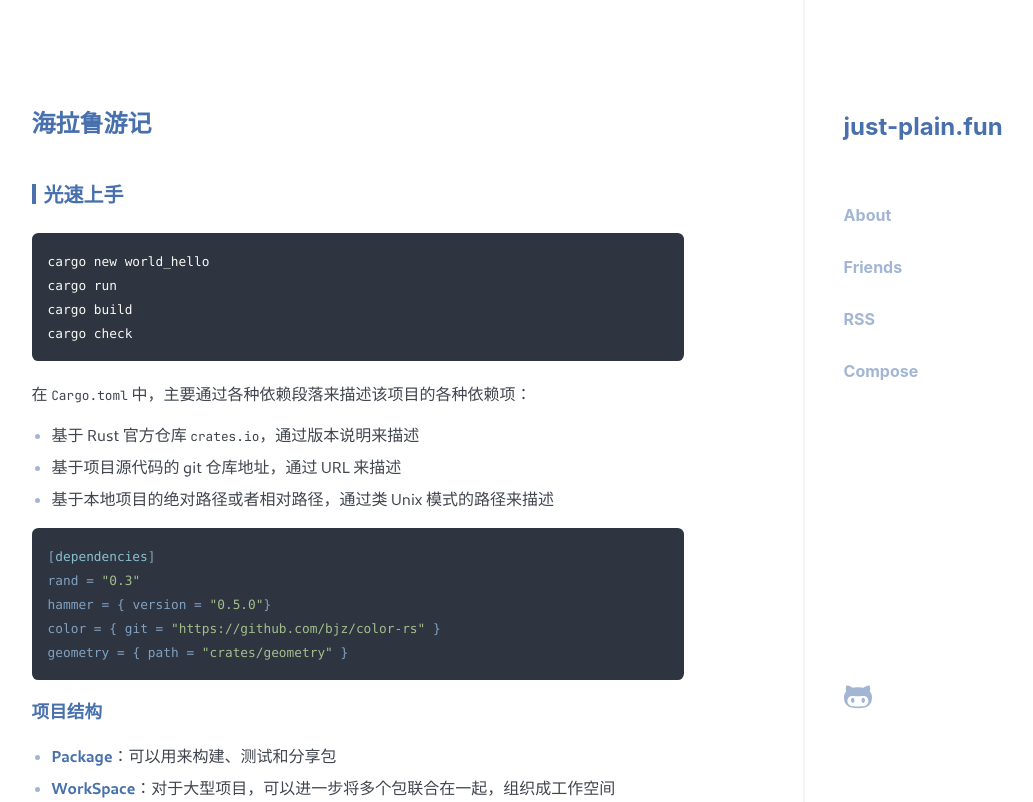
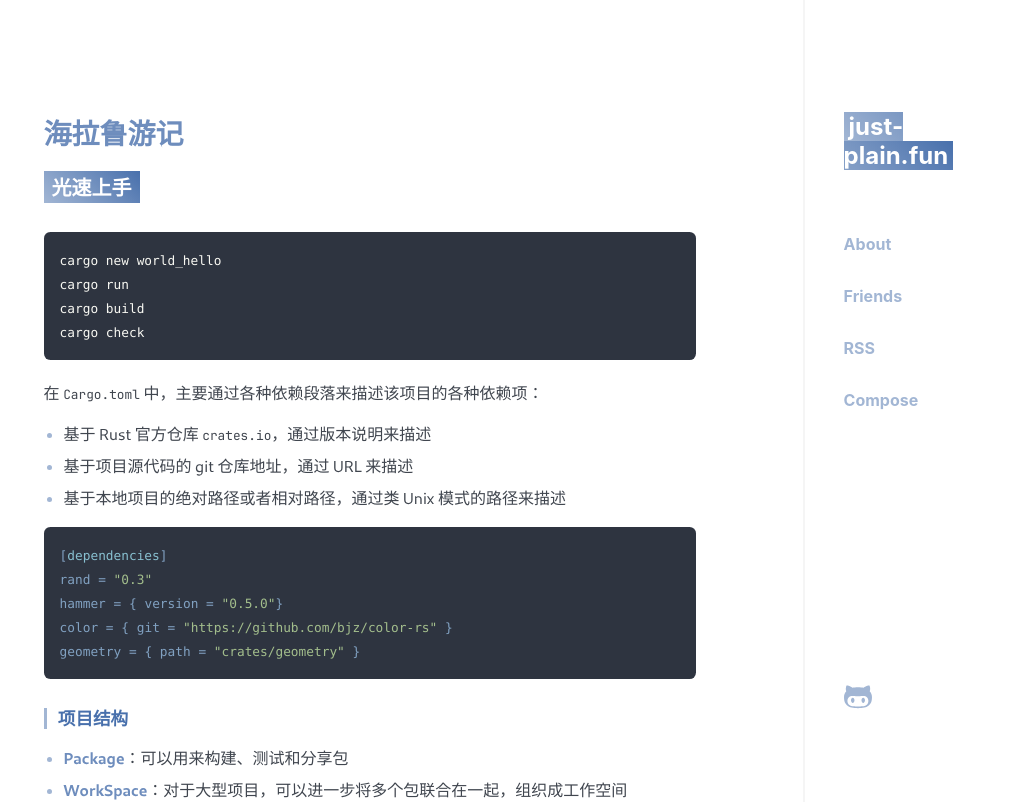
Before and after one commit to YiNNx/plainly-rusty-fe, a React (Create React App) app: page /post/1 in a window 1280 px wide. Shown: the top 802 px of the page, without its empty margins (206-1239 px from the left). Built offline with nearby package versions, Linux system fonts and the light colour scheme; a web font is replaced by a local one.

Commit message:
feat: try another ui style :thinking:

```diff
--- a/src/components/Header.tsx
+++ b/src/components/Header.tsx
@@ -4,12 +4,22 @@ import { theme } from '../theme';
 import Account from './Account';
 
 
-const HeaderContainer = styled.header`
+export const HeaderContainer = styled.header`
   align-items: center;
 
   h1 {
     font-size: 1.5rem;
     padding: 2rem 0;
+  }
+
+  h1 a span {
+    background-image: linear-gradient(45deg, ${theme.colors.secondary}, ${theme.colors.primary});
+    transition: ${theme.colors.secondary} 0.2s ease-out 0s, ${theme.colors.primary} 0.2s ease-in-out 0s;
+    color: ${theme.colors.background};
+    padding: 0 5px;
+    /* background-clip: text;
+    -webkit-background-clip: text;
+    -webkit-text-fill-color: transparent; */
   }
 
   a {
@@ -37,7 +47,7 @@ const HeaderContainer = styled.header`
 const Header: React.FC = () => {
   return (
     <HeaderContainer>
-      <h1><a href="/">just-plain.fun</a></h1>
+      <h1><a href="/"><span>just-plain.fun</span></a></h1>
       <nav>
         <ul>
           <li><a href="/about">About</a></li>
--- a/src/components/Markdown.tsx
+++ b/src/components/Markdown.tsx
@@ -1,7 +1,10 @@
 import { theme } from '../theme';
 import styled from 'styled-components';
+import { Prism as SyntaxHighlighter } from 'react-syntax-highlighter';
+import { nord } from 'react-syntax-highlighter/dist/esm/styles/prism';
+import ReactMarkdown from 'react-markdown';
 
-const PostMarkdownContent = styled.div`
+export const PostMarkdownContent = styled.div`
   font-size: 1rem;
   color: ${theme.colors.text};
   margin-bottom: 5rem;
@@ -29,7 +32,7 @@ const PostMarkdownContent = styled.div`
   }
 
   strong {
-    color: ${theme.colors.primary};
+    color: ${theme.colors.tertiary};
   }
 
   mark {
@@ -51,18 +54,18 @@ const PostMarkdownContent = styled.div`
 
   h2 {
     font-size: 1.25rem;
-    /* background-color: #4870ac; */
-    /* color: #ffffff; */
-    line-height: 1;
-    padding: 0 8px;
+    background-image: linear-gradient(45deg, ${theme.colors.secondary}, ${theme.colors.primary});
+    transition: ${theme.colors.secondary} 0.2s ease-out 0s, ${theme.colors.primary} 0.2s ease-in-out 0s;
+    color: ${theme.colors.background};
+    padding: 0px 8px;
     /* border-radius: 4px; */
     display: inline-block;
-    margin-top: 1.6rem;
+    margin-top: .8rem;
     margin-bottom: 0.8rem;
-    border-left: 4px solid #4870ac;
+    /* border-left: 4px solid #4870ac; */
   }
 
-  /* h2 a {
+  h2 a {
     text-decoration: underline;
     color: ${theme.colors.background};
     border-bottom: 0;
@@ -76,16 +79,18 @@ const PostMarkdownContent = styled.div`
 
   h2 code {
     color: ${theme.colors.background};
-    background-color: ${theme.colors.primary};
-  } */
+  }
 
   h3 {
+    line-height: 1.2;
     font-size: 1.1rem;
-    margin: 1em 0 1em;
+    margin: 1.8rem 0 1rem;
+    border-left: 3px solid ${theme.colors.secondary};
+    padding: 0 0.7rem;
   }
 
   h4,h5,h6 {
-    font-weight: normal;
+    color: ${theme.colors.tertiary};
     font-size: 1rem;
     margin: 0.8em 0 0.8em;
   }
@@ -135,10 +140,9 @@ blockquote {
     display: block;
     font-size: .9em;
     overflow: auto;
-    border-left: 3px solid ${theme.colors.primary};
+    border-left: 3px solid ${theme.colors.secondary};
     padding: 15px 30px 15px 20px;
-    margin-bottom: 20px;
-    margin-top: 20px;
+    margin: 20px 0;
     background: ${theme.colors.block};
 }
 
@@ -161,4 +165,34 @@ img {
 }
 `;
 
-export default PostMarkdownContent;
+export const WithSyntaxHighlighter = ({ content }: { content: any }) => {
+  return (
+    <ReactMarkdown components={{
+      code({ node, className, children, ...props }) {
+        const match = /language-(\w+)/.exec(className || '')
+        return match ? (
+          <SyntaxHighlighter
+            // @ts-ignore
+            style={nord}
+            language={match[1]}
+            customStyle={{
+              // background: "#f6f8fa",
+              // lineHeight: "1rem",
+              borderRadius: ".4rem",
+            }}
+            // showLineNumbers={true}
+            PreTag="div" {...props}
+          >
+            {String(children).replace(/\n$/, '')}
+          </SyntaxHighlighter>
+        ) : (
+          <code className={className} {...props}>
+            {children}
+          </code>
+        )
+      }
+    }}>
+      {content}
+    </ReactMarkdown>
+  );
+};
--- a/src/components/PostDetail.tsx
+++ b/src/components/PostDetail.tsx
@@ -1,20 +1,18 @@
 import React from 'react';
 import styled from 'styled-components';
-import ReactMarkdown from 'react-markdown';
 import { theme } from '../theme';
-import PostMarkdownContent from './Markdown';
-import { Prism as SyntaxHighlighter } from 'react-syntax-highlighter';
-import { nord } from 'react-syntax-highlighter/dist/esm/styles/prism';
+import { PostMarkdownContent, WithSyntaxHighlighter } from './Markdown';
 
 const PostContainer = styled.div`
-  padding: 1.25rem;
+  margin: 3rem 1rem 3rem 2rem;
   max-width: 51vw;
 
 `;
 
 const PostTitle = styled.h2`
-  font-size: 1.5rem;
-  color: ${theme.colors.primary};
+  font-size: 1.75rem;
+  color: ${theme.colors.tertiary};
+  margin: .4rem 0;
 `;
 
 
@@ -33,38 +31,6 @@ const PostTime = styled.span`
   color: ${theme.colors.grey};
   float: right;
 `;
-
-const WithSyntaxHighlighter = ({ content }: { content: any }) => {
-  return (
-    <ReactMarkdown components={{
-      code({ node, className, children, ...props }) {
-        const match = /language-(\w+)/.exec(className || '')
-        return match ? (
-          <SyntaxHighlighter
-            // @ts-ignore
-            style={nord}
-            language={match[1]}
-            customStyle={{
-              // background: "#f6f8fa",
-              // lineHeight: "1rem",
-              borderRadius: ".4rem",
-            }}
-            // showLineNumbers={true}
-            PreTag="div" {...props}
-          >
-            {String(children).replace(/\n$/, '')}
-          </SyntaxHighlighter>
-        ) : (
-          <code className={className} {...props}>
-            {children}
-          </code>
-        )
-      }
-    }}>
-      {content}
-    </ReactMarkdown>
-  );
-};
 
 interface PostDetailProps {
   title: string;
--- a/src/components/PostItem.tsx
+++ b/src/components/PostItem.tsx
@@ -7,25 +7,21 @@ import { PostTag } from './PostTag';
 const Post = styled.div`
 
   padding: 0rem 1.7rem;
-  margin: 3rem 5rem;
-  /* border-radius: 5px; */
-  /* transition: transform 0.2s; */
+  margin: 3rem 1rem 3rem 2rem;
   border-left: 2px solid ${theme.colors.secondary};
-
 
   &:hover {
     /* background-color: ${theme.colors.background}; */
     /* transform: scale(1.05); */
-  border-left: 2px solid ${theme.colors.shadow};
+  /* border-left: 2px solid ${theme.colors.shadow}; */
   }
   `;
 
 const PostTitle = styled.span`
-  color: ${theme.colors.primary};
-  font-size: 1.25rem;
+  color: #6e8dbd;
+  font-size: 1.5rem;
   font-weight: bold;
   /* margin: 1rem; */
-
   &:hover {
 
   }
@@ -41,8 +37,10 @@ const PostTime = styled.span`
 `;
 
 const PostContent = styled.p`
+  line-height: 1.6rem;
   font-size: 1rem;
   color: ${theme.colors.text};
+  margin: .5rem 0;
 `;
 
 
--- a/src/containers/PageLayout.tsx
+++ b/src/containers/PageLayout.tsx
@@ -1,8 +1,9 @@
 import styled from 'styled-components';
 import { theme } from '../theme';
+
 export const PageContainer = styled.div`
   display: flex;
-  flex-direction: row-reverse; /* 反转主轴方向，将Header放在右侧 */
+  flex-direction: row-reverse;
 `;
 
 export const MainContent = styled.div`
--- a/src/theme.ts
+++ b/src/theme.ts
@@ -10,6 +10,7 @@ export const theme = {
     shadow: '#c8d2e1',
     light: '#5bb3ff',
     grey: '#b2b2b2',
+    tertiary: '#6e8dbd',
     // 添加更多颜色变量
   },
 };
```
